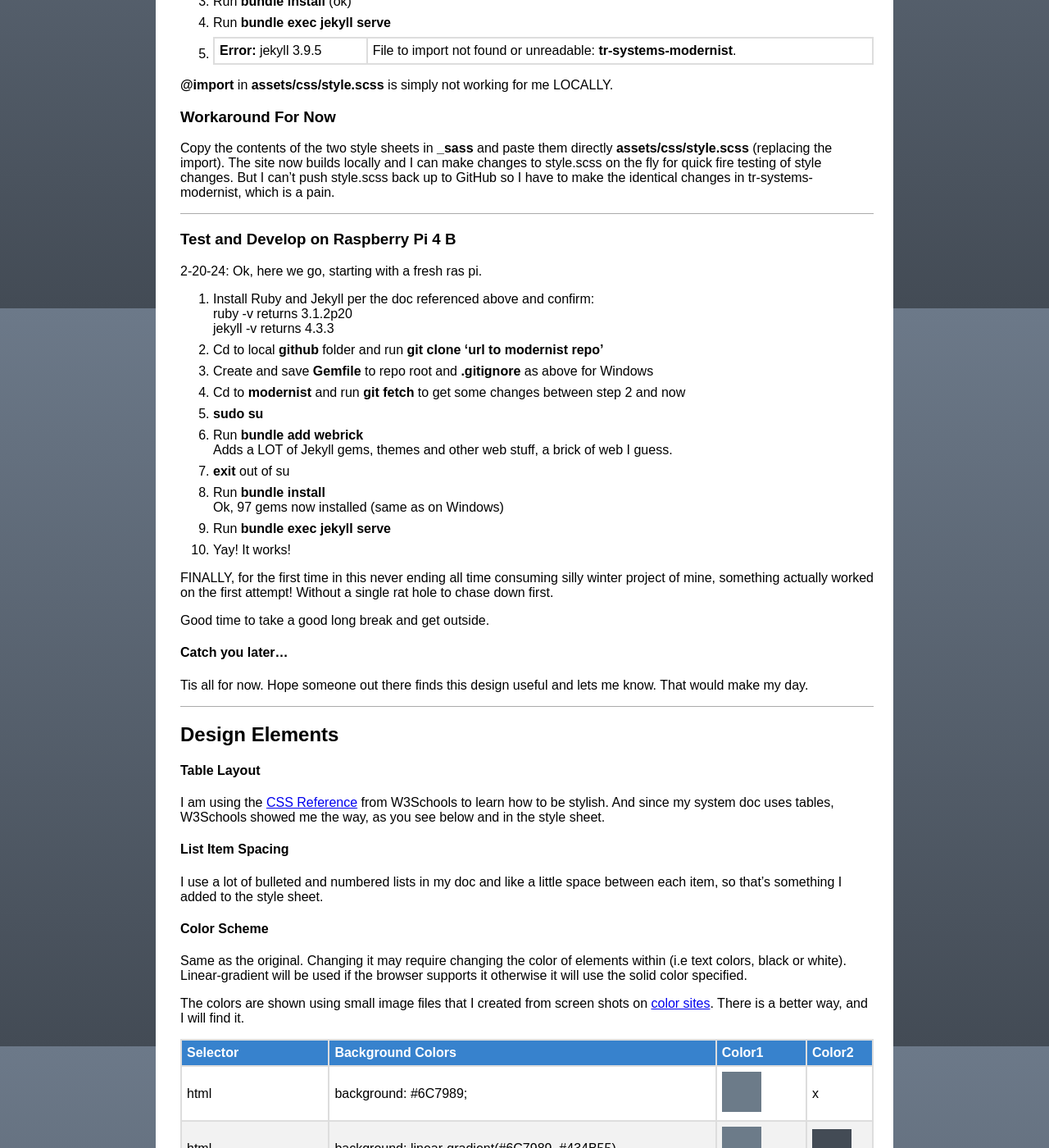
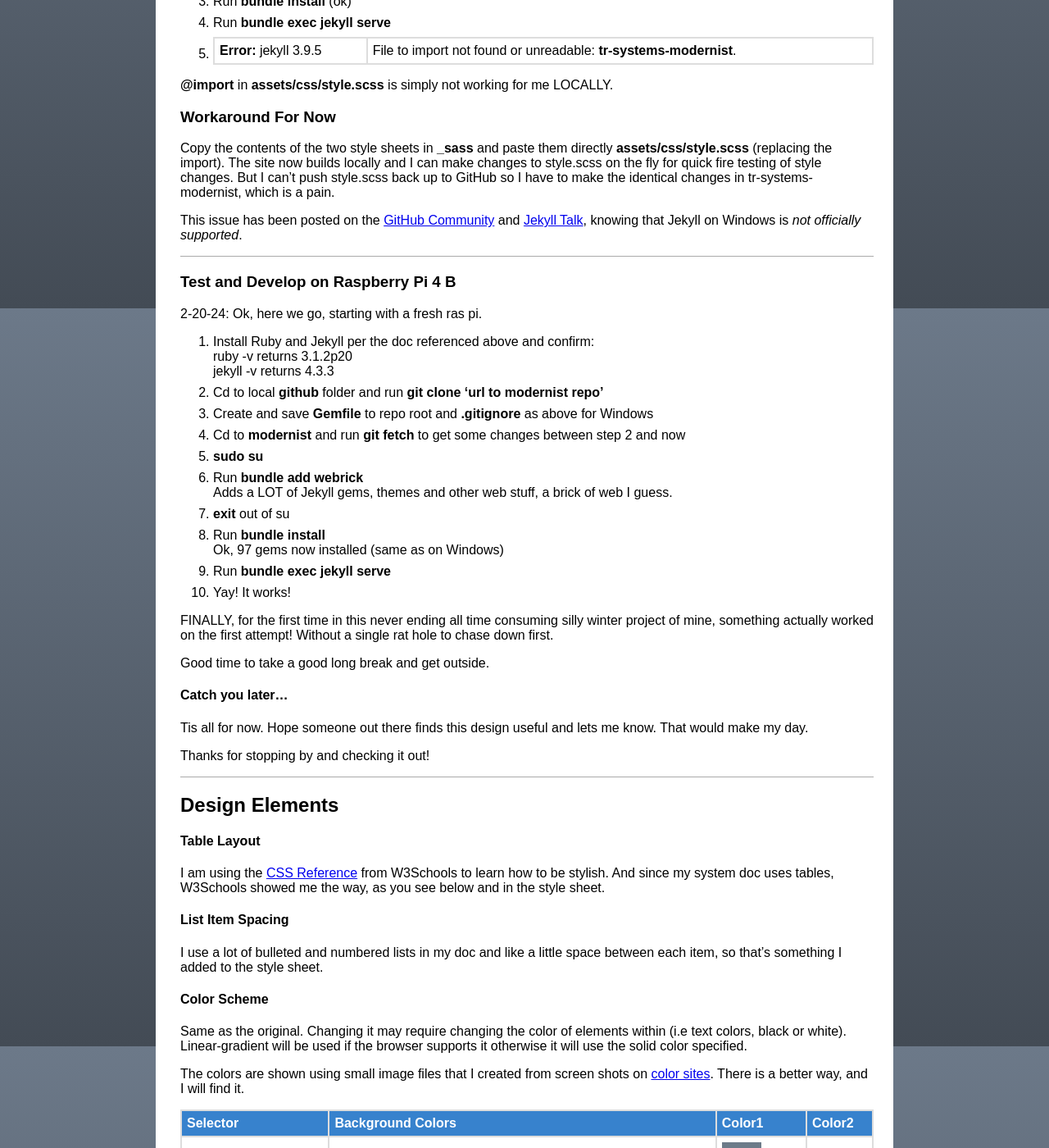
Before and after one commit to TR-Systems/modernist, a Jekyll site: the page built from index.md, in a window 1280 px wide and 1400 px high, scrolled down 1424 px. Shown: the whole window at 82% size. Built offline with Jekyll 4.4.1, drawn with Linux system fonts in a browser that asks for light colours; our own code applies the rules of GitHub Pages for plain Markdown files; some of the changed text lies outside the part shown.

Commit message:
Update index.md

```diff
--- a/index.md
+++ b/index.md
@@ -48,6 +48,8 @@ gem "webrick"</pre>
 ### Workaround For Now
 Copy the contents of the two style sheets in **_sass** and paste them directly **assets/css/style.scss** (replacing the import). The site now builds locally and I can make changes to style.scss on the fly for quick fire testing of style changes. But I can't push style.scss back up to GitHub so I have to make the identical changes in tr-systems-modernist, which is a pain.
 
+This issue has been posted on the [GitHub Community](https://github.com/orgs/community/discussions/108932){:target="_blank"} and [Jekyll Talk](https://talk.jekyllrb.com/t/error-file-to-import-not-found-or-unreadable-style-sheet/8973){:target="_blank"}, knowing that Jekyll on Windows is *not officially supported*.
+
 ---
 ### Test and Develop on Raspberry Pi 4 B
 2-20-24: Ok, here we go, starting with a fresh ras pi.
@@ -74,6 +76,8 @@ Good time to take a good long break and get outside.
 #### Catch you later...
 Tis all for now. Hope someone out there finds this design useful and lets me know. That would make my day.
 
+Thanks for stopping by and checking it out!
+
 ---
 ## Design Elements
 #### Table Layout
```
Also changed, not shown: other parts of index.md (+0 -6 lines).
